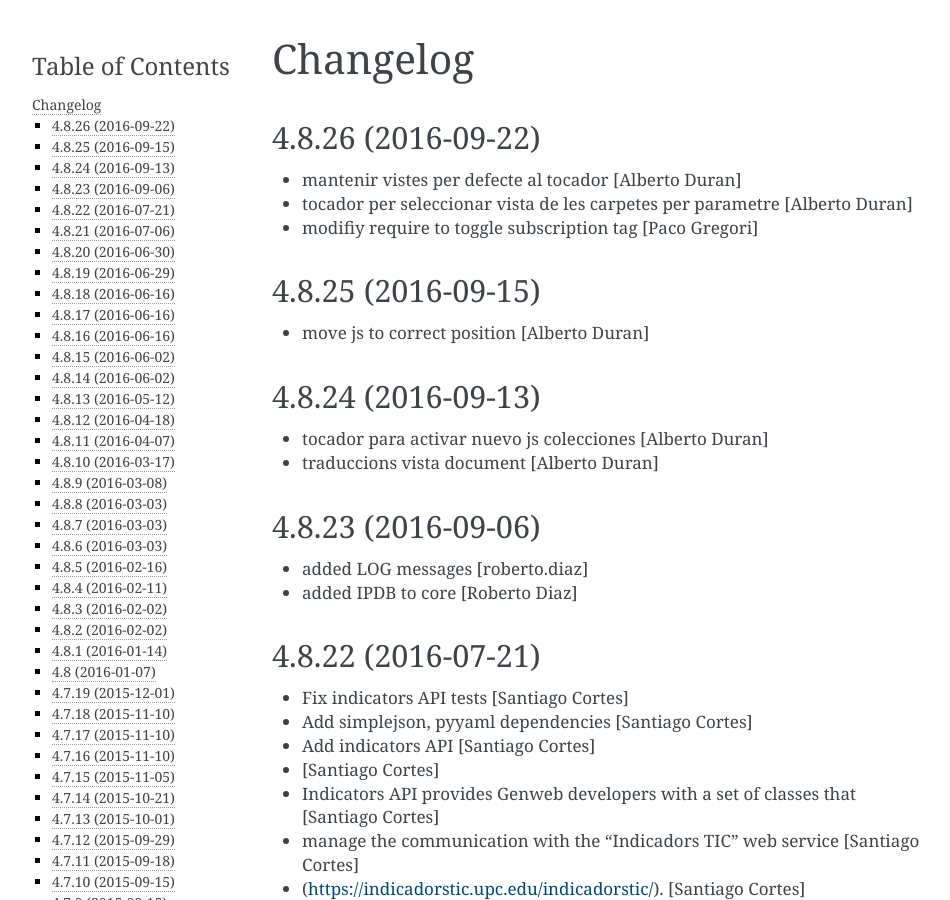
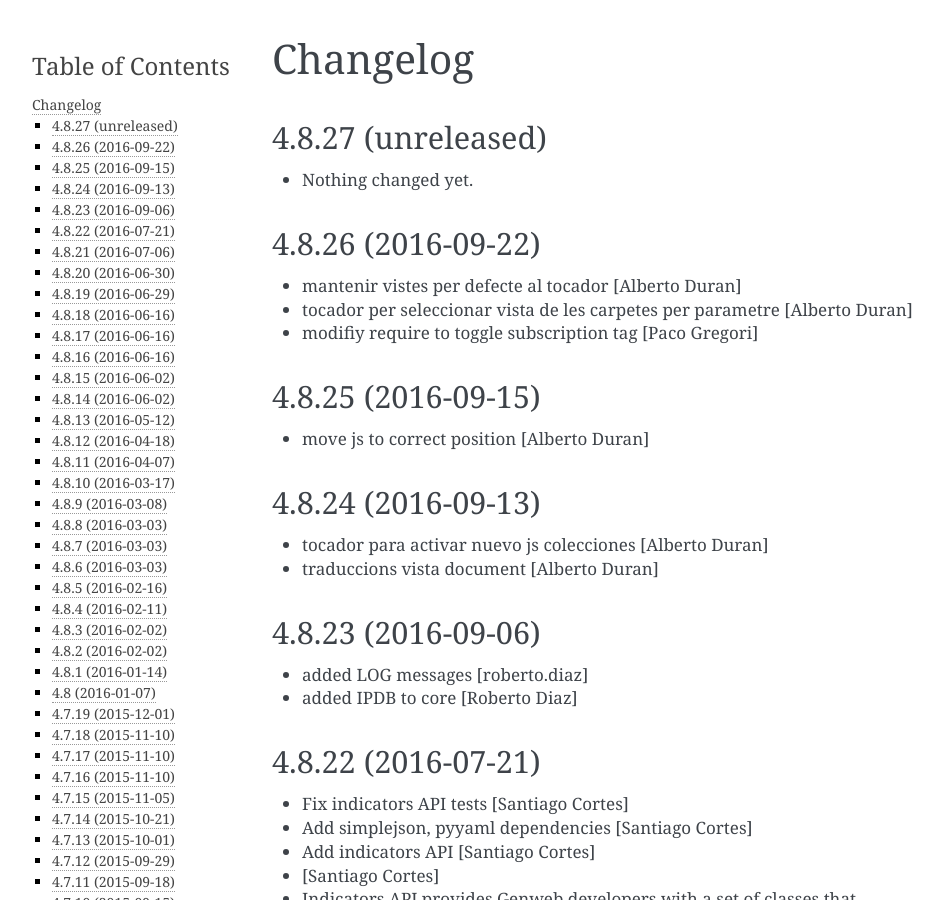
Before and after one commit to UPCnet/genweb.core, a Sphinx documentation site: the page built from docs/HISTORY.rst, in a window 1280 px wide and 900 px high. Shown: the whole window, without its empty margins (148-1098 px from the left). Built offline with Sphinx 7.4.7, drawn with Linux system fonts in a browser that asks for light colours.

Commit message:
Back to development: 4.8.27

```diff
--- a/docs/HISTORY.rst
+++ b/docs/HISTORY.rst
@@ -1,5 +1,11 @@
 Changelog
 =========
+
+4.8.27 (unreleased)
+-------------------
+
+- Nothing changed yet.
+
 
 4.8.26 (2016-09-22)
 -------------------
--- a/setup.py
+++ b/setup.py
@@ -1,7 +1,7 @@
 from setuptools import setup, find_packages
 import os
 
-version = '4.8.26'
+version = '4.8.27.dev0'
 
 README = open('README.rst').read()
 HISTORY = open(os.path.join('docs', 'HISTORY.rst')).read()
```
